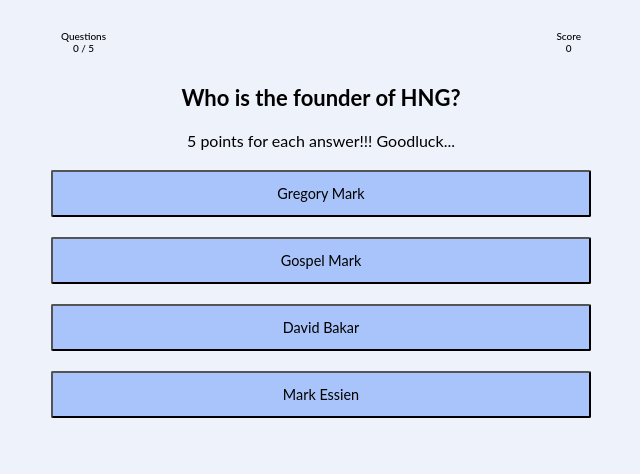
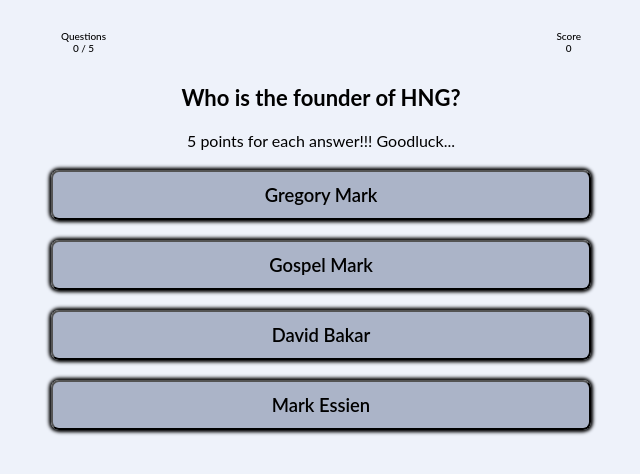
Before and after one commit to slyde619/Quizzy, a plain HTML site: page index.html in a window 1280 px wide. Both pictures are taken after a click on the button "Start quiz". Shown: the whole page, without its empty margins (319-959 px from the left). Drawn offline with Linux system fonts and the light colour scheme.

Commit message:
Added some styling

```diff
--- a/style.css
+++ b/style.css
@@ -83,20 +83,22 @@ h1 {
     width: 100%;
     font-size: 1.44rem;
     border: none;
-    border-radius: .25rem;
-    /* margin: 1rem auto;   */
+    border-radius: .75rem;
+
     cursor: pointer;
-    /* padding: 1rem 1.4rem;  */
+
     outline: none;
 
 
 }
 
 .optionlist{
-    background-color: #a9c4fa;
-    border-radius: .3185rem;
-    padding: 1rem;
+    background-color: #95a0b8bd;
+    border-radius: .85rem;
+    padding: 1rem 0.75rem;
     margin: 0 auto;
+
+
 }
 
 .next-btn{
@@ -135,12 +137,19 @@ h1 {
 
 .optionlist {
     width: 100%;
-    font-size: 1.44rem;
-    border-radius: .2rem;
+    font-size: 1.84rem;
+    border-radius: .79rem;
     margin: 1rem auto;
     cursor: pointer;
-    padding: 1.3rem 1.4rem;
+    padding: 1.2rem;
     outline: none;
+    box-shadow: 0 0 .35rem .22rem;
+    font-weight: 600;
+}
+
+.optionlist:hover{
+    background: #596a8b;
+    color: #fff;
 }
 
 .btn-reload {
```
